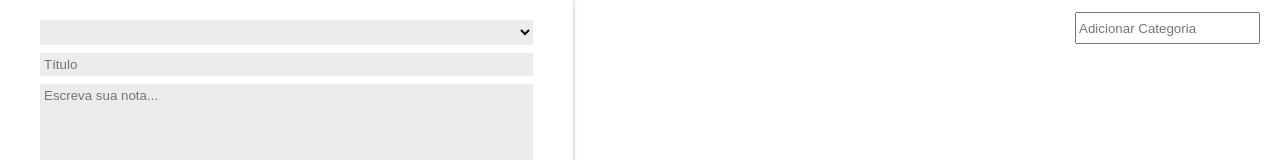
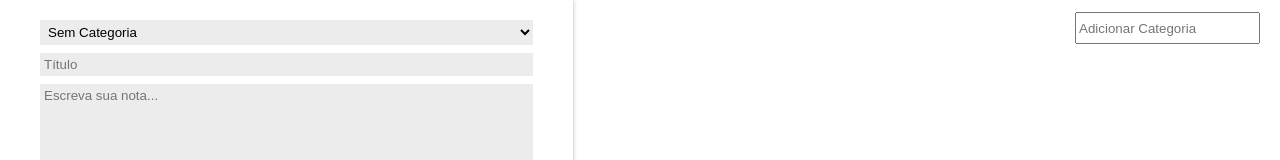
Before and after one commit to karollainnyteles/curso-react-alura, a React (Create React App) app: page / in a window 1280 px wide. Shown: the top 160 px of the page. Built offline with nearby package versions, Linux system fonts and the light colour scheme.

Commit message:
Associando um card a uma categoria

```diff
--- a/src/App.js
+++ b/src/App.js
@@ -15,8 +15,8 @@
     };
   }
 
-  criarNota(titulo, texto) {
-    const novaNota = { titulo, texto };
+  criarNota(titulo, texto, categoria) {
+    const novaNota = { titulo, texto, categoria };
     const novoArrayNotas = [...this.state.notas, novaNota];
     const novoEstado = {
       notas: novoArrayNotas,
--- a/src/components/CardNota/CardNota.jsx
+++ b/src/components/CardNota/CardNota.jsx
@@ -15,6 +15,7 @@
         <header className="card-nota_cabecalho">
           <h3 className="card-nota_titulo">{this.props.titulo}</h3>
           <DeleteSVG onClick={this.apagar.bind(this)}/>
+          <h4>{this.props.categoria}</h4>
         </header>
         <p className="card-nota_texto">{this.props.texto}</p>
       </section>
--- a/src/components/FormularioCadastro/FormularioCadastro.jsx
+++ b/src/components/FormularioCadastro/FormularioCadastro.jsx
@@ -6,6 +6,11 @@
     super(props);
     this.titulo = "";
     this.texto = "";
+    this.categoria = "Sem Categoria";
+  }
+
+  _handleMudancaCategoria(evento) {
+    this.categoria = evento.target.value;
   }
 
   _handleMudancaTitulo(evento) {
@@ -17,21 +22,22 @@
     evento.stopPropagation();
     this.texto = evento.target.value;
   }
-  _criarNota(evento){
+  _criarNota(evento) {
     evento.preventDefault(); //não ter o comportamento padrão
     evento.stopPropagation();
-    this.props.criarNota(this.titulo, this.texto);
-
+    this.props.criarNota(this.titulo, this.texto, this.categoria);
   }
   render() {
     return (
-      <form className="form-cadastro"
-        onSubmit={this._criarNota.bind(this)}
-      >
-        <select className="form-cadastro_input">
-            {this.props.categorias.map(categoria =>{
-                return <option>{categoria}</option>
-            })}
+      <form className="form-cadastro" onSubmit={this._criarNota.bind(this)}>
+        <select
+          onChange={this._handleMudancaCategoria.bind(this)}
+          className="form-cadastro_input"
+        >
+          <option>Sem Categoria</option>
+          {this.props.categorias.map((categoria) => {
+            return <option>{categoria}</option>;
+          })}
         </select>
         <input
           type="text"
--- a/src/components/ListaDeNotas/ListaDeNotas.jsx
+++ b/src/components/ListaDeNotas/ListaDeNotas.jsx
@@ -13,7 +13,9 @@
                       <CardNota
                       indice={index}
                       apagarNota={this.props.apagarNota}
-                      titulo={nota.titulo} texto={nota.texto}/>
+                      titulo={nota.titulo} texto={nota.texto}
+                      categoria={nota.categoria}
+                      />
 
                   </li>
               );
```
